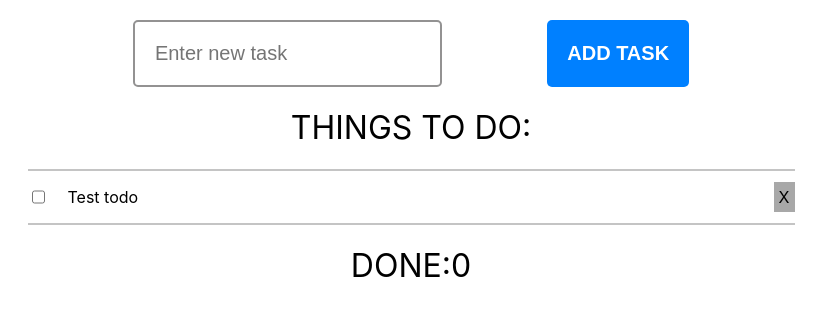
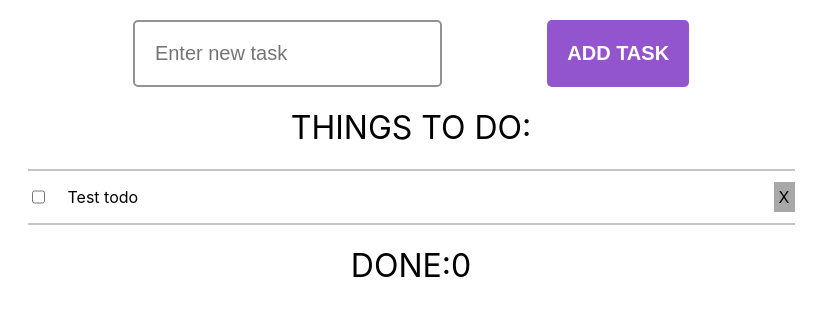
Before and after one commit to Metkiyd/react-todo, a React (Create React App) app: page / in a window 1280 px wide. Shown: the top 316 px of the page, without its empty margins (229-1055 px from the left). Built offline with nearby package versions, Linux system fonts and the light colour scheme.

Commit message:
Update color

```diff
--- a/src/components/Form/styles.module.scss
+++ b/src/components/Form/styles.module.scss
@@ -11,7 +11,7 @@
   }
 
   &__add {
-    background-color: #0080ff;
+    background-color: #9255ce;
     color: white;
     font-size: 20px;
     font-weight: bold;
```
